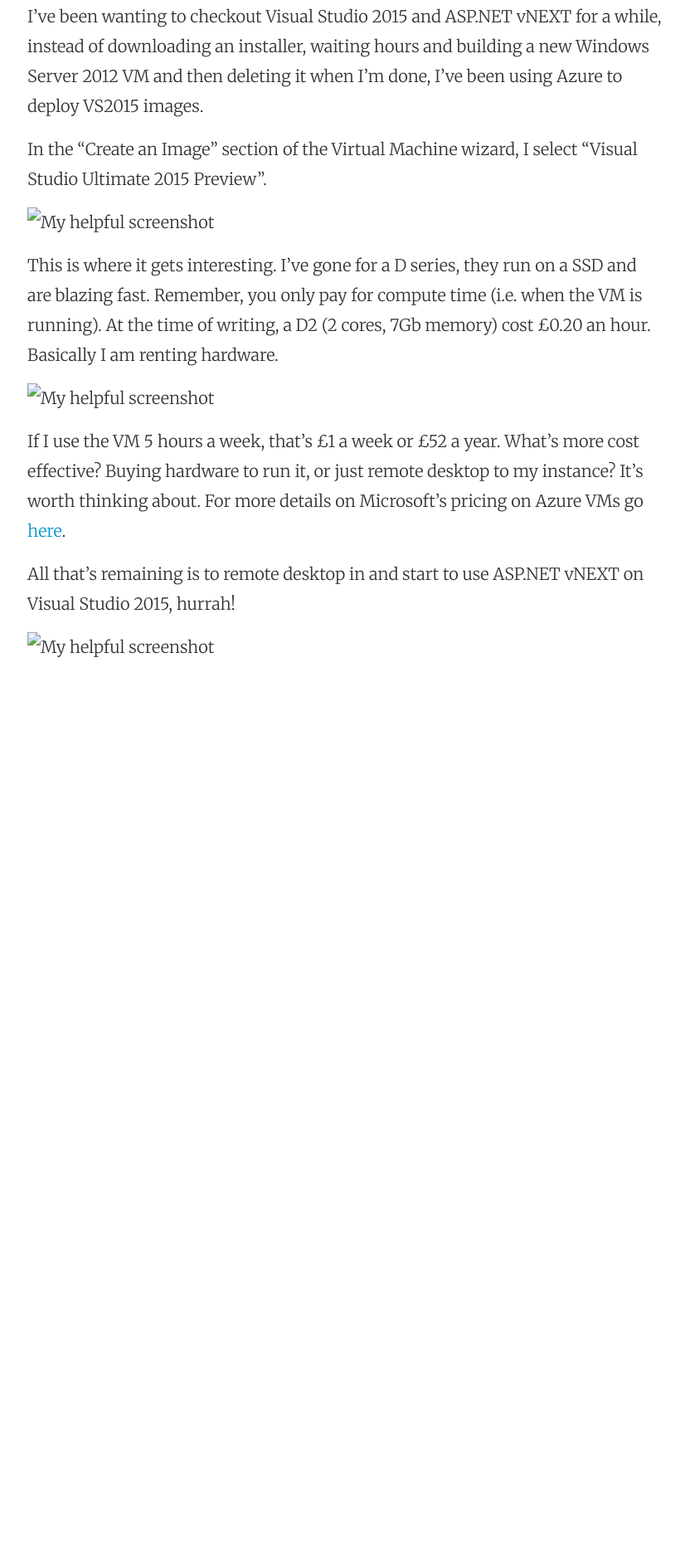
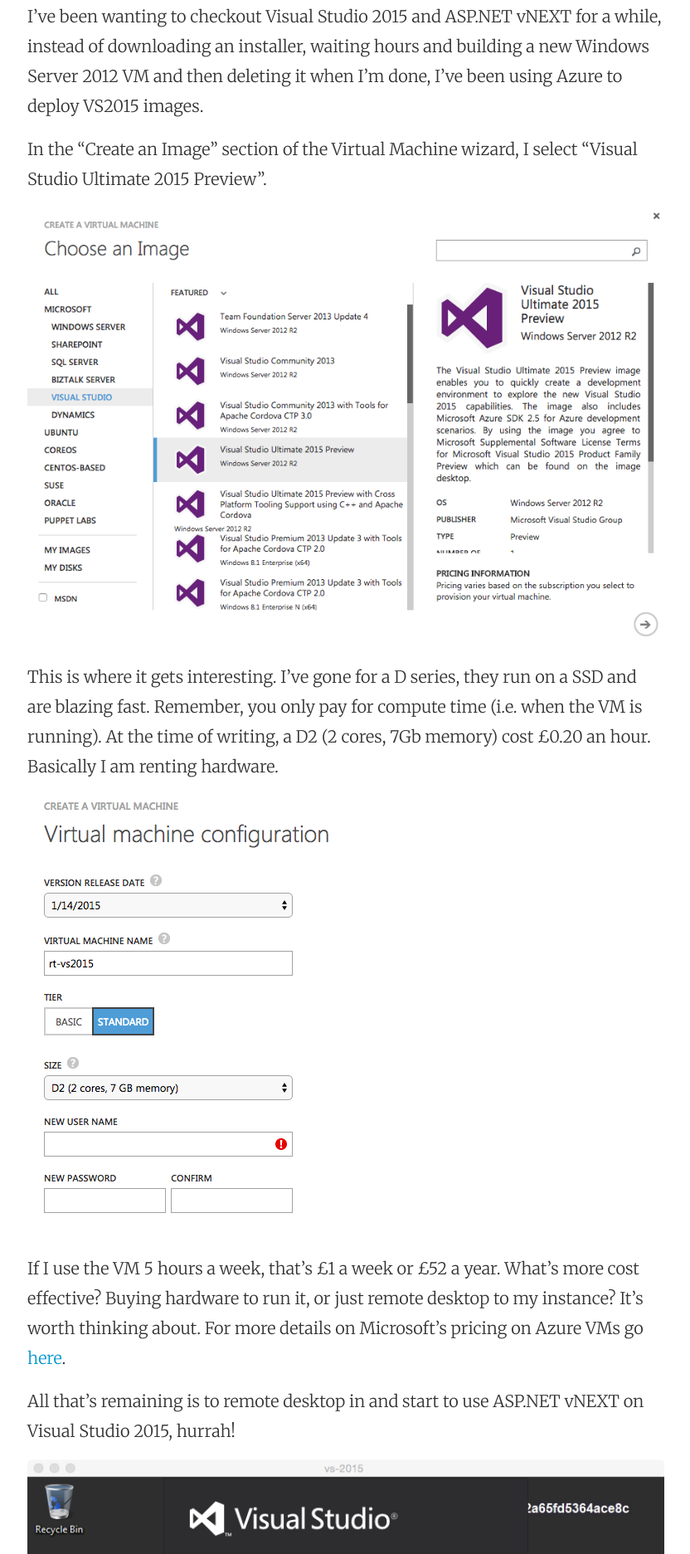
Before and after one commit to rogertinsley/rogertinsley.github.io, a Jekyll site: the page built from _posts/2015-02-01-azure-iaas-templates.markdown, in a window 1280 px wide. Shown: the part 918-2791 px from the top of the page at 83% size, without its empty margins (223-1055 px from the left). Built offline with Jekyll 4.4.1, drawn with Linux system fonts in a browser that asks for light colours; comment, search, counter and statistics services are not loaded; before the commit the page ends 1916 px from its top, so only the background shows below that.

Commit message:
Adding images

```diff
--- a/_posts/2015-02-01-azure-iaas-templates.markdown
+++ b/_posts/2015-02-01-azure-iaas-templates.markdown
@@ -19,14 +19,14 @@
 
 In the "Create an Image" section of the Virtual Machine wizard, I select "Visual Studio Ultimate 2015 Preview".
 
-![My helpful screenshot]({{ site.url }}/images/azure-vm-choose-an-image.png)
+![Choose a VM image]({{ site.url }}/images/azure-vm-choose-an-image.png)
 
 This is where it gets interesting. I've gone for a D series, they run on a SSD and are blazing fast. Remember, you only pay for compute time (i.e. when the VM is running). At the time of writing, a D2 (2 cores, 7Gb memory) cost £0.20 an hour. Basically I am renting hardware.
 
-![My helpful screenshot]({{ site.url }}/images/azure-vm-configuration.png)
+![Azure VM Configuration]({{ site.url }}/images/azure-vm-configuration.png)
 
 If I use the VM 5 hours a week, that's £1 a week or £52 a year. What's more cost effective? Buying hardware to run it, or just remote desktop to my instance? It's worth thinking about. For more details on Microsoft's pricing on Azure VMs go [here](http://azure.microsoft.com/en-gb/pricing/details/virtual-machines/).
 
 All that's remaining is to remote desktop in and start to use ASP.NET vNEXT on Visual Studio 2015, hurrah!
 
-![My helpful screenshot]({{ site.url }}/images/azure-vm-configuration.png)
+![My helpful screenshot]({{ site.url }}/images/azure-vm-vs2015.png)
```
Also changed, not shown: images/azure-vm-choose-an-image.png (added), images/azure-vm-configuration.png (added), images/azure-vm-vs2015.png (added), images/me.jpeg (deleted).
